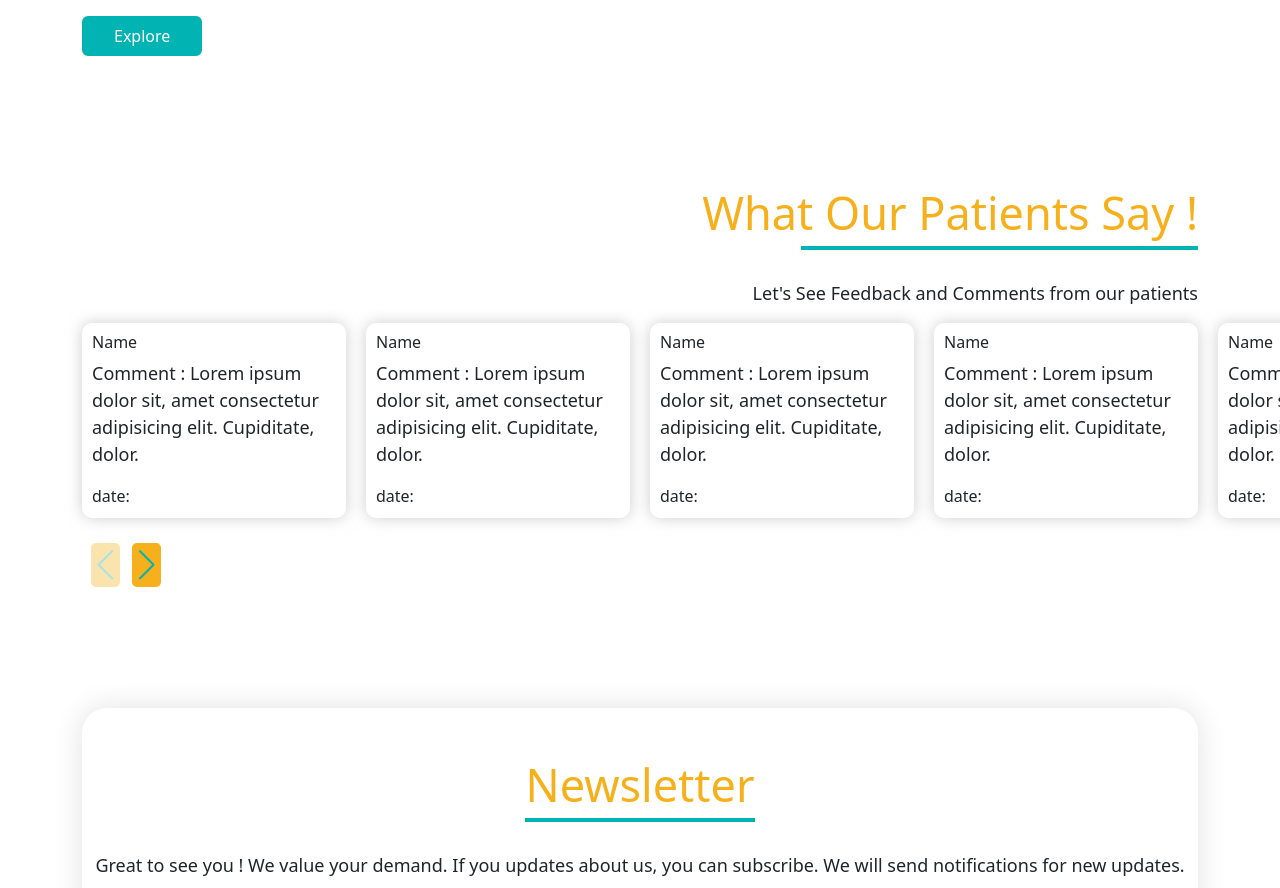
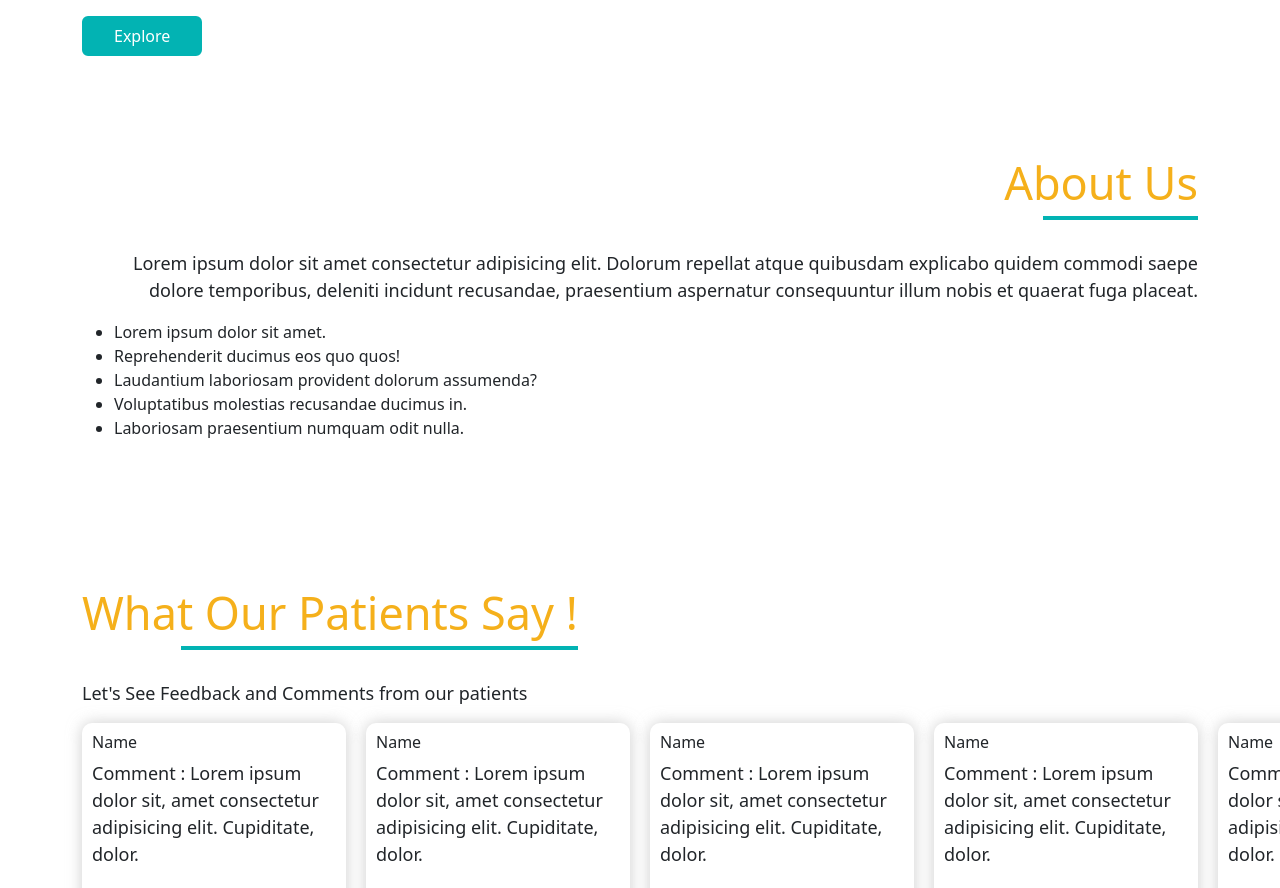
Before and after one commit to Sarker-Rajib/prime-medico-health, a React (Create React App) app: page / in a window 1280 px wide. Shown: the part 2688-3576 px from the top of the page. Built offline with nearby package versions, Linux system fonts and the light colour scheme; no server answers.

Commit message:
about us sec aded

```diff
--- /dev/null
+++ b/src/Pages/Home/AboutUs/AboutUS.js
@@ -0,0 +1,28 @@
+import React from 'react';
+import { Container } from 'react-bootstrap';
+import './AboutUs.css';
+
+const AboutUS = () => {
+    return (
+        <div className='about-us'>
+            <Container>
+                <div className='text-end'>
+                    <h2 className="section-header-rtl">About Us</h2>
+                    <p>Lorem ipsum dolor sit amet consectetur adipisicing elit. Dolorum repellat atque quibusdam explicabo quidem commodi saepe dolore temporibus, deleniti incidunt recusandae, praesentium aspernatur consequuntur illum nobis et quaerat fuga placeat.</p>
+                </div>
+                <div>
+                    <ul>
+                        <li>Lorem ipsum dolor sit amet.</li>
+                        <li>Reprehenderit ducimus eos quo quos!</li>
+                        <li>Laudantium laboriosam provident dolorum assumenda?</li>
+                        <li>Voluptatibus molestias recusandae ducimus in.</li>
+                        <li>Laboriosam praesentium numquam odit nulla.</li>
+                    </ul>
+                </div>
+            </Container>
+
+        </div>
+    );
+};
+
+export default AboutUS;
--- /dev/null
+++ b/src/Pages/Home/AboutUs/AboutUs.css
@@ -0,0 +1,3 @@
+.about-us {
+    padding: 50px 0;
+}
--- a/src/Pages/Home/Feedback/Feedback.js
+++ b/src/Pages/Home/Feedback/Feedback.js
@@ -11,7 +11,7 @@ const Feedback = () => {
     return (
         <div className='feedback'>
             <Container>
-                <div className="text-end">
+                <div>
                     <h2 className="section-header-rtl">What Our Patients Say !</h2>
                     <p>Let's See Feedback and Comments from our patients</p>
                 </div>
--- a/src/Pages/Home/Home.js
+++ b/src/Pages/Home/Home.js
@@ -1,4 +1,5 @@
 import React, { useEffect } from 'react';
+import AboutUS from './AboutUs/AboutUS';
 import Banner from './Banner/Banner';
 import ContactUs from './ContactUs/ContactUs';
 import Feedback from './Feedback/Feedback';
@@ -19,6 +20,7 @@ const Home = () => {
             <OurDoctors />
             <OurGoal />
             <OurServices />
+            <AboutUS />
             <Feedback />
             <Newsletter />
             <ContactUs />
```
Also changed, not shown: firebase.json (added), 2 other files (tests, documents, lock files or other folders).
